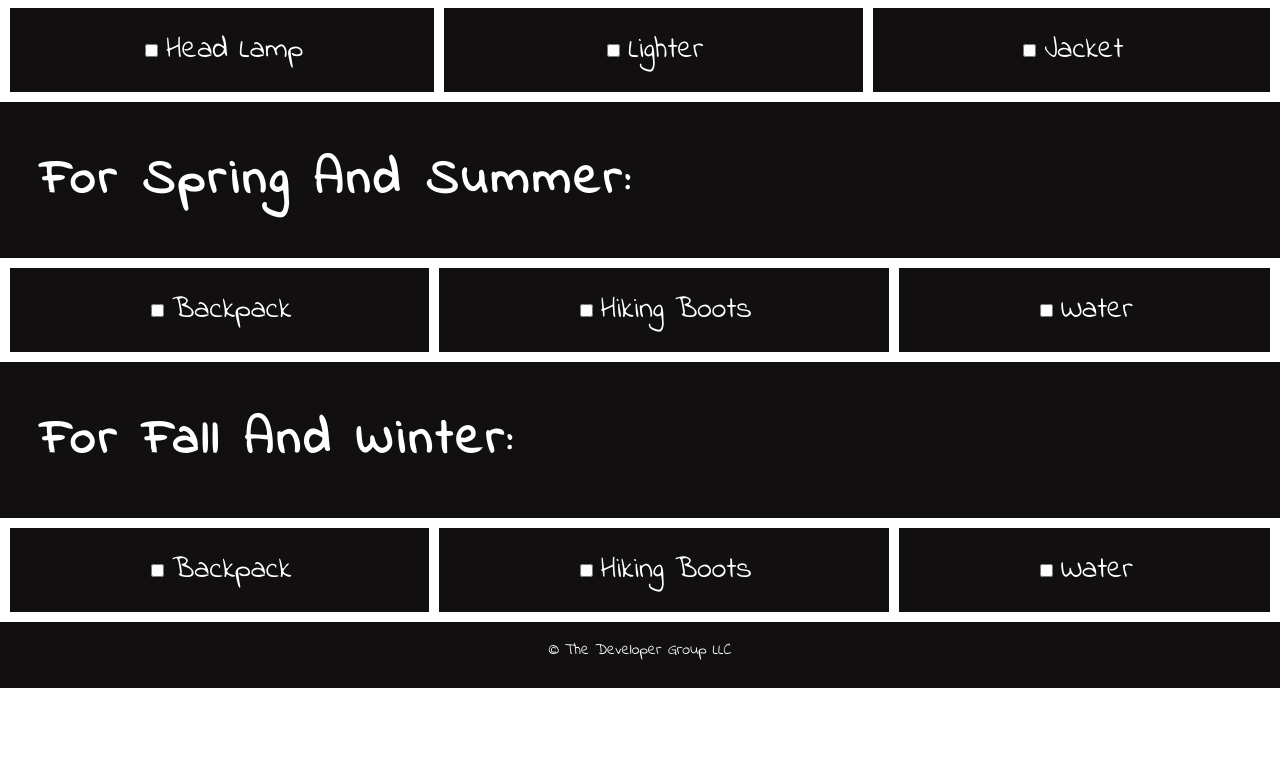
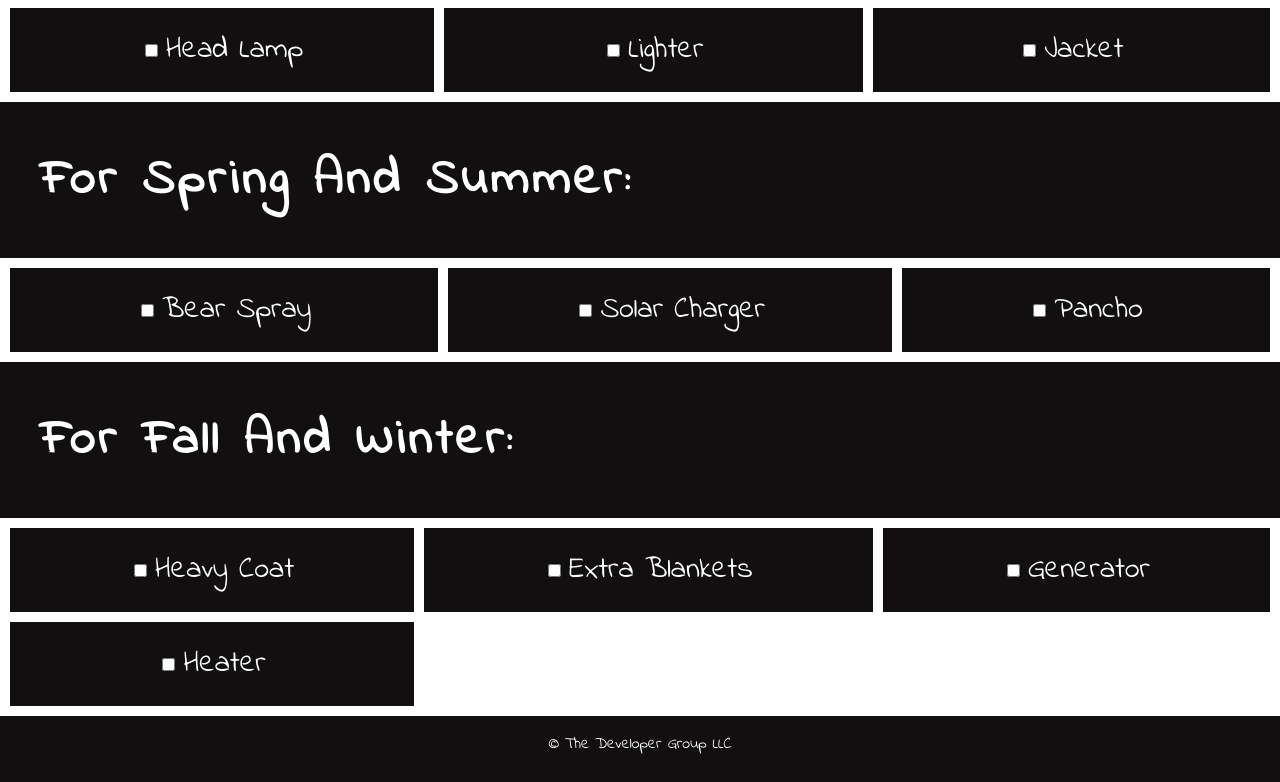
Before and after one commit to burnsgirl/inspiration, a React (Create React App) app: page /camping in a window 1280 px wide. Shown: the part 1373-2155 px from the top of the page. Before the commit the page ends 2061 px from the top, so only its background shows below. Built offline with nearby package versions, Linux system fonts and the light colour scheme.

Commit message:
added list items to camping

```diff
--- a/src/Pages/Lists/Camping/camping.js
+++ b/src/Pages/Lists/Camping/camping.js
@@ -91,16 +91,16 @@ function Camping() {
 
                 <section  className="spring grid-container">
                     <div>
-                        <input type="checkbox" name="backpack" value="Backpack" />
-                        <label for="backpack" className="inputs">Backpack</label>
+                        <input type="checkbox" name="BearSpray" value="BearSpray" />
+                        <label for="BearSpray" className="inputs">Bear Spray</label>
                     </div>
                     <div>
-                        <input type="checkbox"  name="boots" value="Boots" />
-                        <label for="boots" className="inputs">Hiking Boots</label>
+                        <input type="checkbox"  name="SolarCharger" value="SolarCharger" />
+                        <label for="SolarCharger" className="inputs">Solar Charger</label>
                     </div>
                     <div>
-                        <input type="checkbox" name="water" value="Water" />
-                        <label for="water" className="inputs">Water</label>
+                        <input type="checkbox" name="Pancho" value="Pancho" />
+                        <label for="Pancho" className="inputs">Pancho</label>
                     </div>
                 </section>
 
@@ -110,16 +110,20 @@ function Camping() {
 
                 <section className="fall grid-container">
                     <div>
-                        <input type="checkbox" name="backpack" value="Backpack" />
-                        <label for="backpack" className="inputs">Backpack</label>
+                        <input type="checkbox" name="HeavyCoat" value="HeavyCoat" />
+                        <label for="HeavyCoat" className="inputs">Heavy Coat</label>
                     </div>
                     <div>
-                        <input type="checkbox"  name="boots" value="Boots" />
-                        <label for="boots" className="inputs">Hiking Boots</label>
+                        <input type="checkbox"  name="ExtraBlankets" value="ExtraBlankets" />
+                        <label for="ExtraBlankets" className="inputs">Extra Blankets</label>
                     </div>
                     <div>
-                        <input type="checkbox" name="water" value="Water" />
-                        <label for="water" className="inputs">Water</label>
+                        <input type="checkbox" name="Generator" value="Generator" />
+                        <label for="Generator" className="inputs">Generator</label>
+                    </div>
+                    <div>
+                        <input type="checkbox" name="Heater" value="Heater" />
+                        <label for="Heater" className="inputs">Heater</label>
                     </div>
                 </section>
 
```
